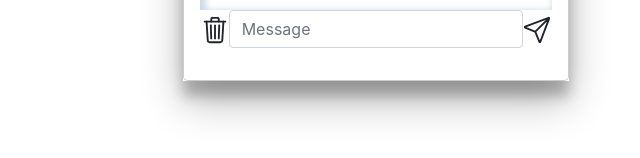
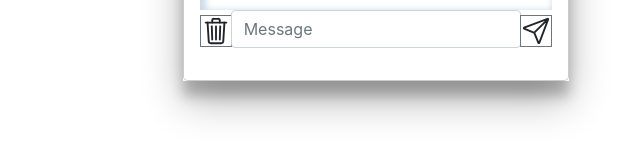
Before and after one commit to carl6227/mqttMessenger, a website: page index.html in a window 1280 px wide. Shown: the part 536-694 px from the top of the page, 264-904 px from the left. Drawn offline with nearby package versions, Linux system fonts and the light colour scheme.

Commit message:
Update index.html

```diff
--- a/index.html
+++ b/index.html
@@ -85,14 +85,14 @@
 
                                 <div class="input-group mb-3">
                                     <div class="input-group-prepend">
-                                        <ion-icon id="clear"name="trash-outline"></ion-icon>
+                                        <ion-icon class="border border-secondary" id="clear"name="trash-outline"></ion-icon>
                                     </div>
                                     <div class="custom-file">
                                         <input type="text" class="form-control" id="pubMessage"
                                             aria-describedby="emailHelp" placeholder="Message">
                                     </div>
                                     <div class="input-group-append">
-                                        <ion-icon id="pub-button" name="paper-plane-outline"></ion-icon>
+                                        <ion-icon class="border border-secondary" id="pub-button" name="paper-plane-outline"></ion-icon>
                                     </div>
                                 </div>
 
```
